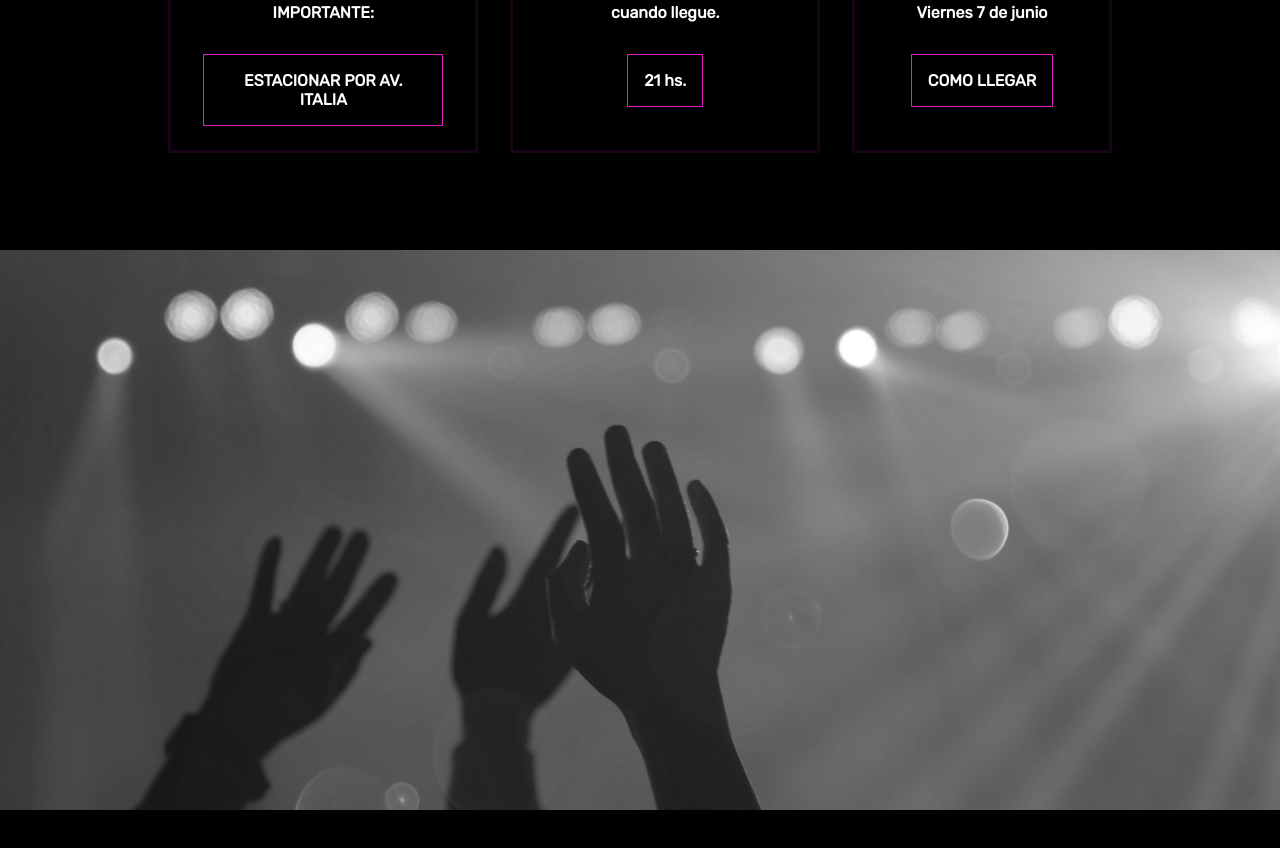
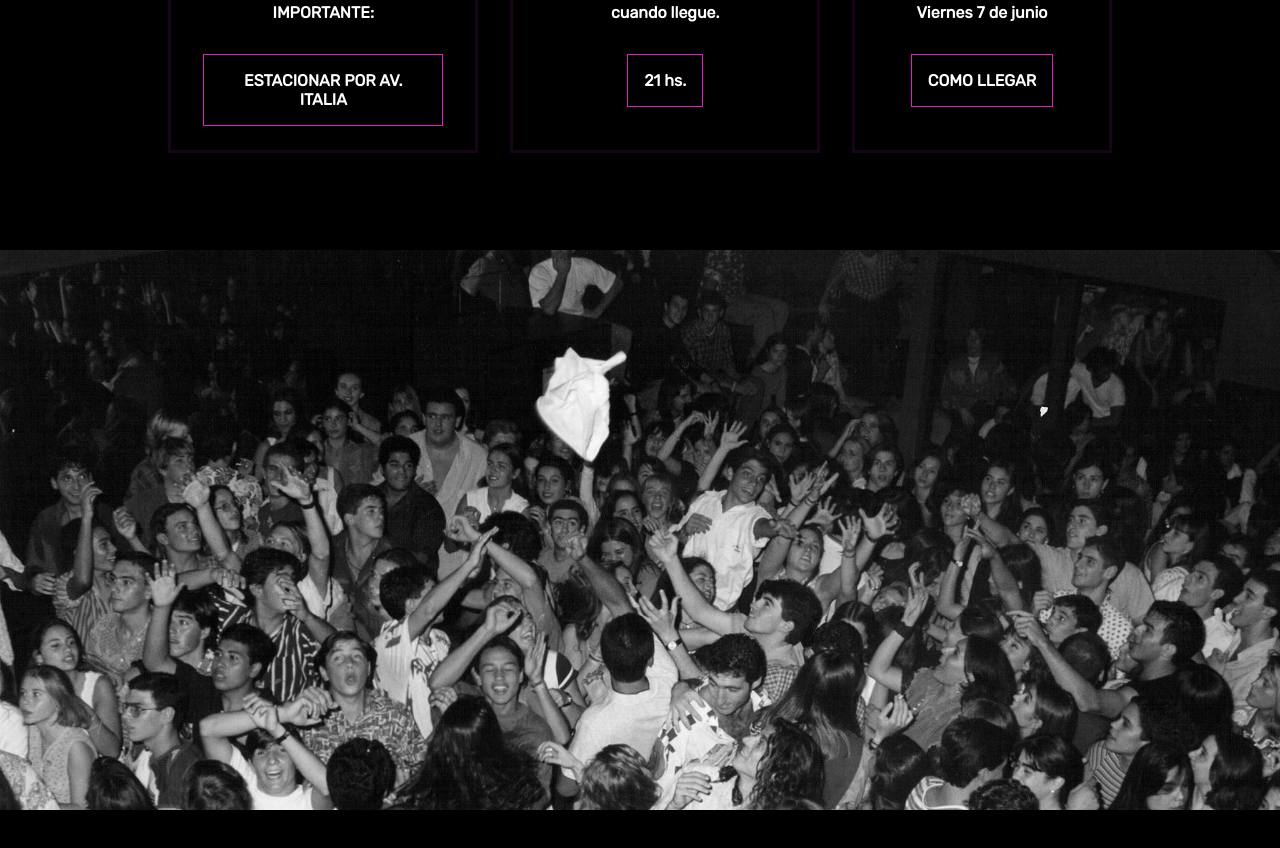
Before and after one commit to jessidepetris/martin, a plain HTML site: page invitacion.html in a window 1280 px wide. Shown: the part 3270-4118 px from the top of the page. Drawn offline with nearby package versions, Linux system fonts and the light colour scheme.

Commit message:
Update style.css

```diff
--- a/css/style.css
+++ b/css/style.css
@@ -277,7 +277,7 @@
 
 .fototravel2{
     height: 70vh;
-    background-image: url("../images/fondo4.jpg");
+    background-image: url("../images/pista.jpg");
     background-size: 100vw;
     background-attachment: fixed;
     background-repeat: no-repeat;
```
